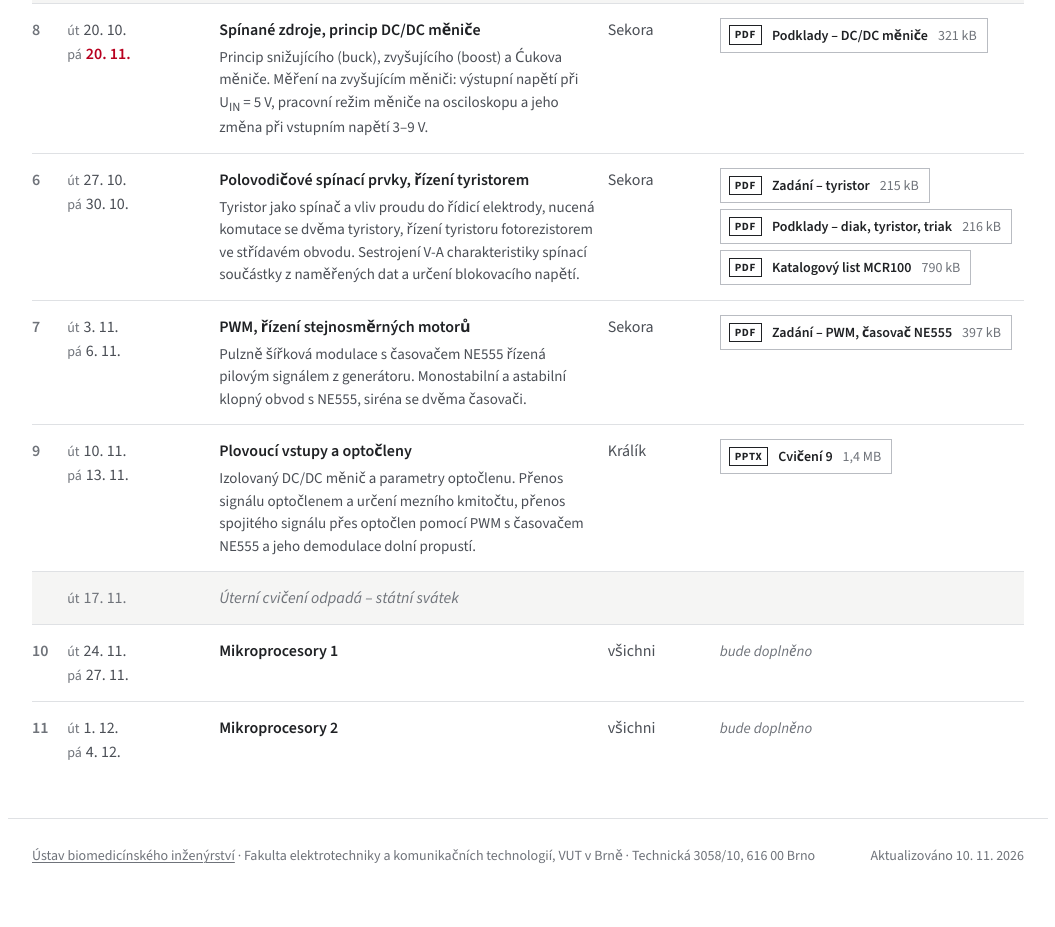
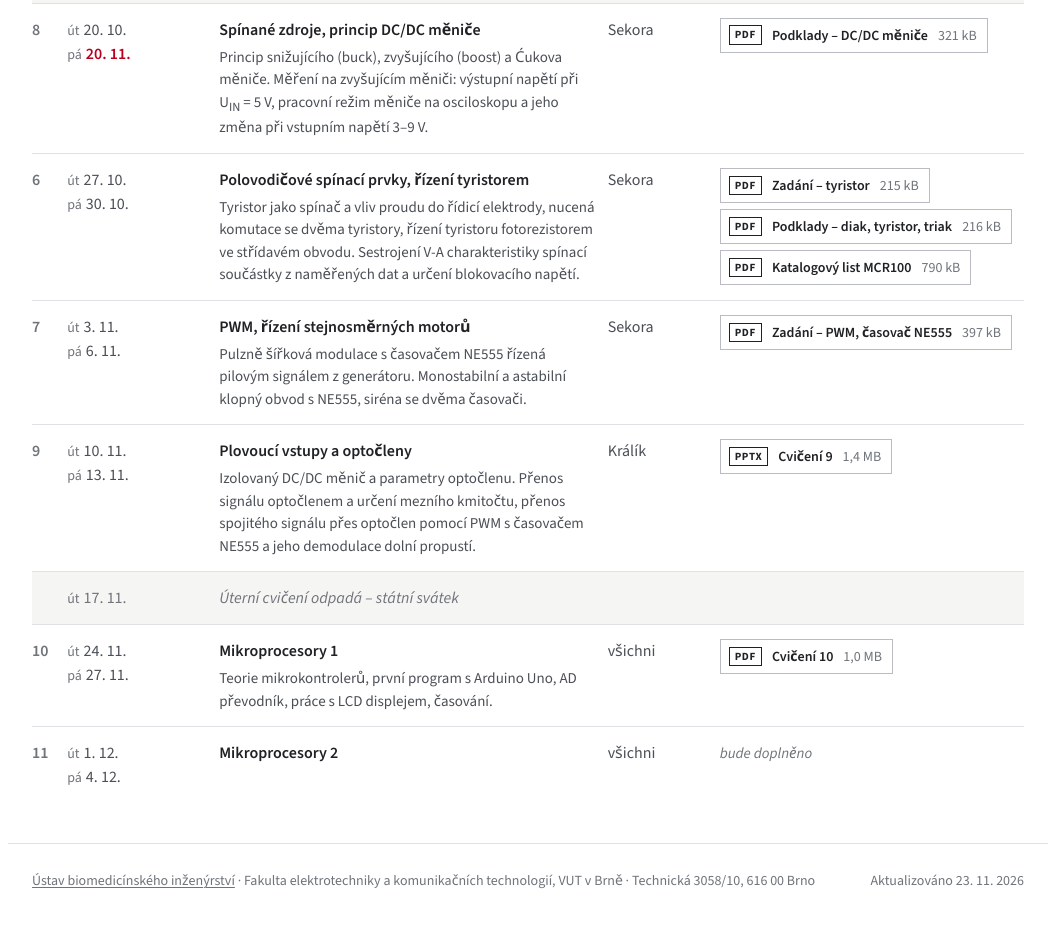
Before and after one commit to kralikm/BPC_SPEA, a plain HTML site: page index.html in a window 1280 px wide. Shown: the part 2953-3880 px from the top of the page, without its empty margins (112-1167 px from the left). Before the commit the page ends 3859 px from the top, so only its background shows below. Drawn offline with nearby package versions, Linux system fonts and the light colour scheme.

Commit message:
Update exercise 10 materials
Co-authored-by: copilot-swe-agent[bot] <198982749+Copilot@users.noreply.github.com>

```diff
--- a/index.html
+++ b/index.html
@@ -487,9 +487,9 @@ footer .upd{font-variant-numeric:tabular-nums}
         <tr>
           <td class="n">10</td>
           <td class="d"><span class="wd">út</span>24. 11.<br><span class="wd">pá</span>27. 11.</td>
-          <td class="t"><p class="title">Mikroprocesory 1</p></td>
+          <td class="t"><p class="title">Mikroprocesory 1</p><p class="desc">Teorie mikrokontrolerů, první program s Arduino Uno, AD převodník, práce s LCD displejem, časování.</p></td>
           <td class="who">všichni</td>
-          <td class="f"><span class="tbd">bude doplněno</span></td>
+          <td class="f"><div class="files"><a class="file" href="cviceni/Lab_10_mikroprocesory_2026.pdf"><span class="ext">PDF</span>Cvičení 10<span class="size">1,0 MB</span></a></div></td>
         </tr>
         <tr>
           <td class="n">11</td>
@@ -510,7 +510,7 @@ footer .upd{font-variant-numeric:tabular-nums}
     <div>
       <a href="https://www.ubmi.fekt.vut.cz/" rel="noopener">Ústav biomedicínského inženýrství</a> · Fakulta elektrotechniky a komunikačních technologií, VUT v Brně · Technická 3058/10, 616 00 Brno
     </div>
-    <div class="upd">Aktualizováno 10. 11. 2026</div>
+    <div class="upd">Aktualizováno 23. 11. 2026</div>
   </div>
 </footer>
 
```
